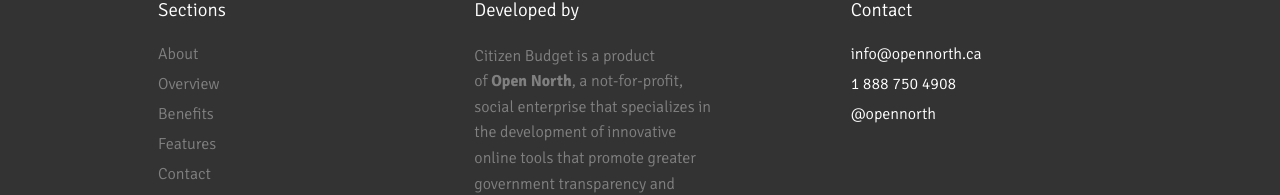
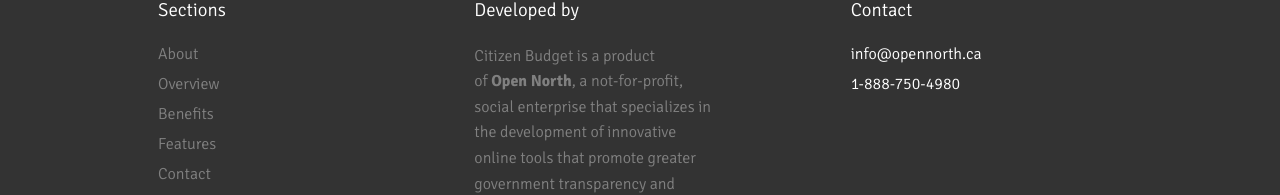
Before and after one commit to ccmdesign/citizen-budget-website, a plain HTML site: page benefits.html in a window 1280 px wide. Shown: the part 1502-1697 px from the top of the page. Drawn offline with Linux system fonts and the light colour scheme; a web font is replaced by a local one.

Commit message:
Remove twitter link from footer.

```diff
--- a/benefits.html
+++ b/benefits.html
@@ -89,8 +89,7 @@
                 <div class="b-one-third e-footer-column m-contact">
                     <h3>Contact</h3>
                     <a href="mailto:info@opennorth.ca">info@opennorth.ca</a>
-                    <a href="tel://1-888-750-4908">1 888 750 4908</a>
-                    <a href="https://twitter.com/opennorth" target="_blank">@opennorth</a>
+                    <a href="tel://1-888-750-4980">1-888-750-4980</a>
                 </div>
             </div>
         </footer>
```
Also changed, not shown: contact.html (+1 -2 lines), fr/benefits.html (+1 -2 lines), fr/contact.html (+1 -2 lines), fr/index.html (+1 -2 lines), fr/request-demo.html (+1 -2 lines), fr/results-edmonton.html (+1 -2 lines), fr/results-plateau.html (+1 -2 lines), index.html (+1 -2 lines), request-demo.html (+1 -2 lines), results-edmonton.html (+1 -2 lines), results-plateau.html (+1 -2 lines).
